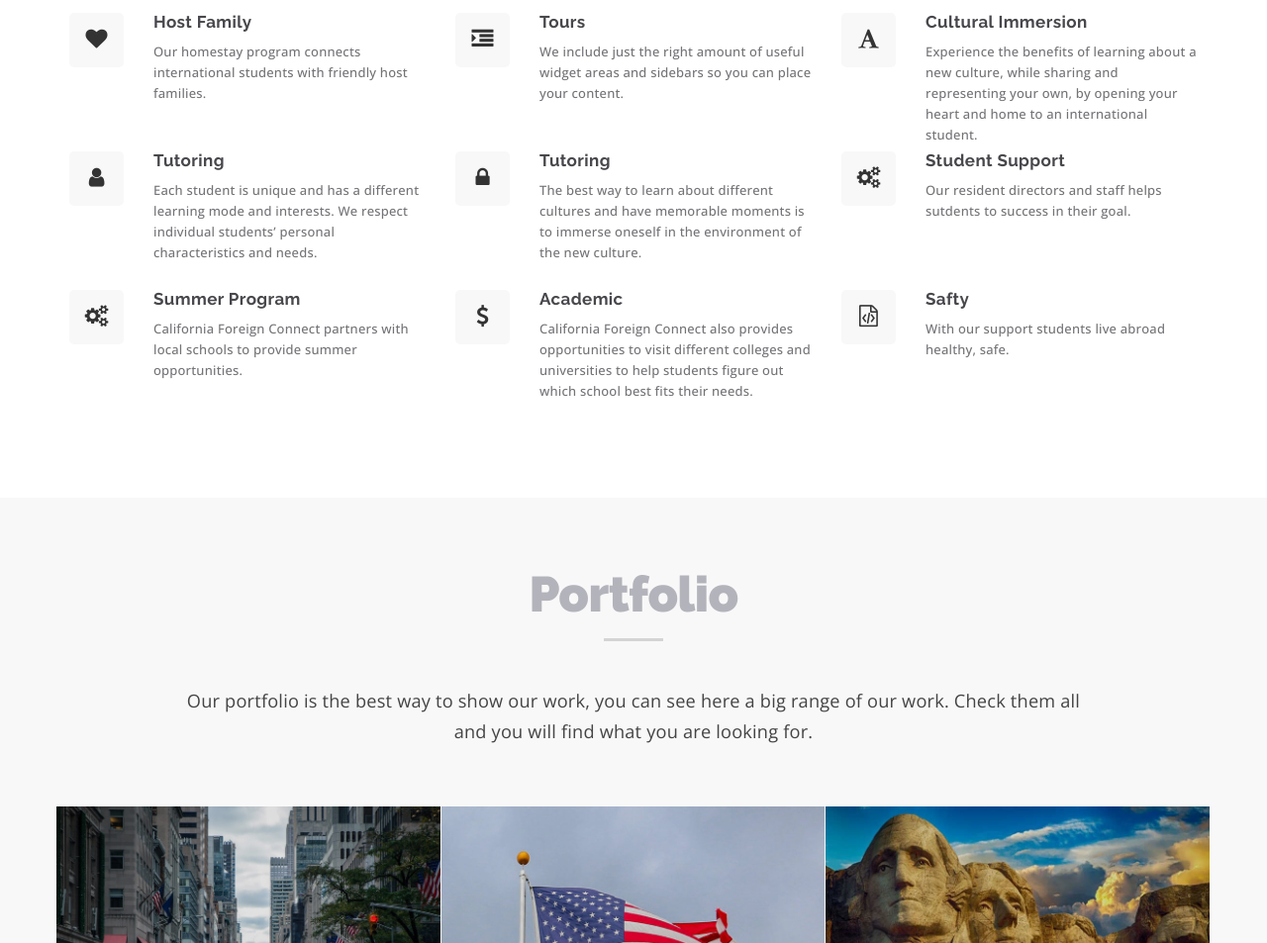
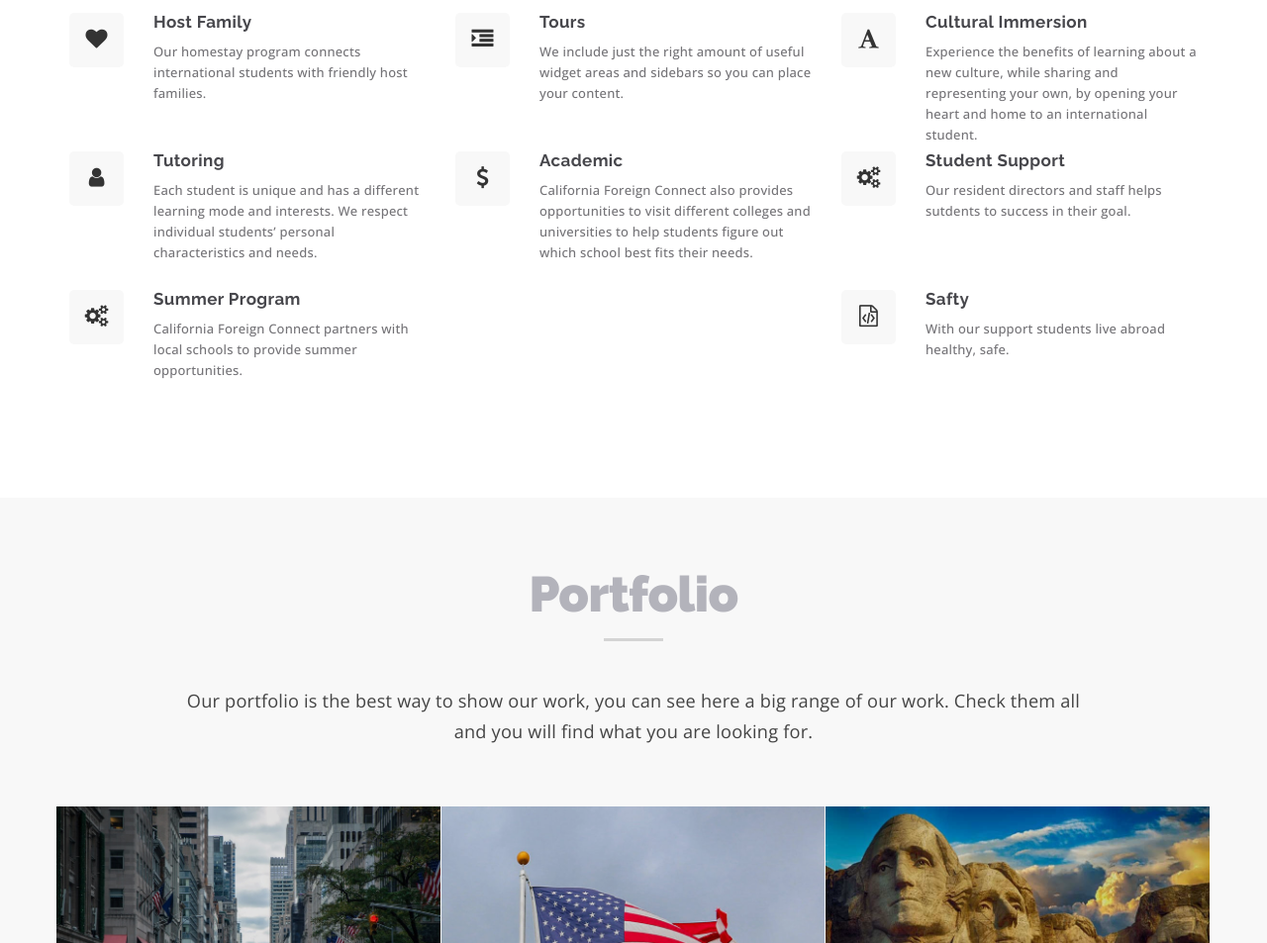
Before and after one commit to CFCLLC/CFCLLC.github.io, a plain HTML site: page index.html in a window 1280 px wide. Shown: the part 1939-2892 px from the top of the page at 99% size. Drawn offline with nearby package versions, Linux system fonts and the light colour scheme; files whose address does not match are found by name.

Commit message:
Update index.html

```diff
--- a/index.html
+++ b/index.html
@@ -212,13 +212,6 @@
 							<div class="featured-text">
 								<h4>Tours</h4>
 								<p>We include just the right amount of useful widget areas and sidebars so you can place your content.</p>
-							</div>
-						</div>
-						<div class="featured-item">
-							<div class="featured-icon"><i class="fa fa-lock"></i></div>
-							<div class="featured-text">
-								<h4>Tutoring</h4>
-								<p>The best way to learn about different cultures and have memorable moments is to immerse oneself in the environment of the new culture. </p>
 							</div>
 						</div>
 						<div class="featured-item">
```
